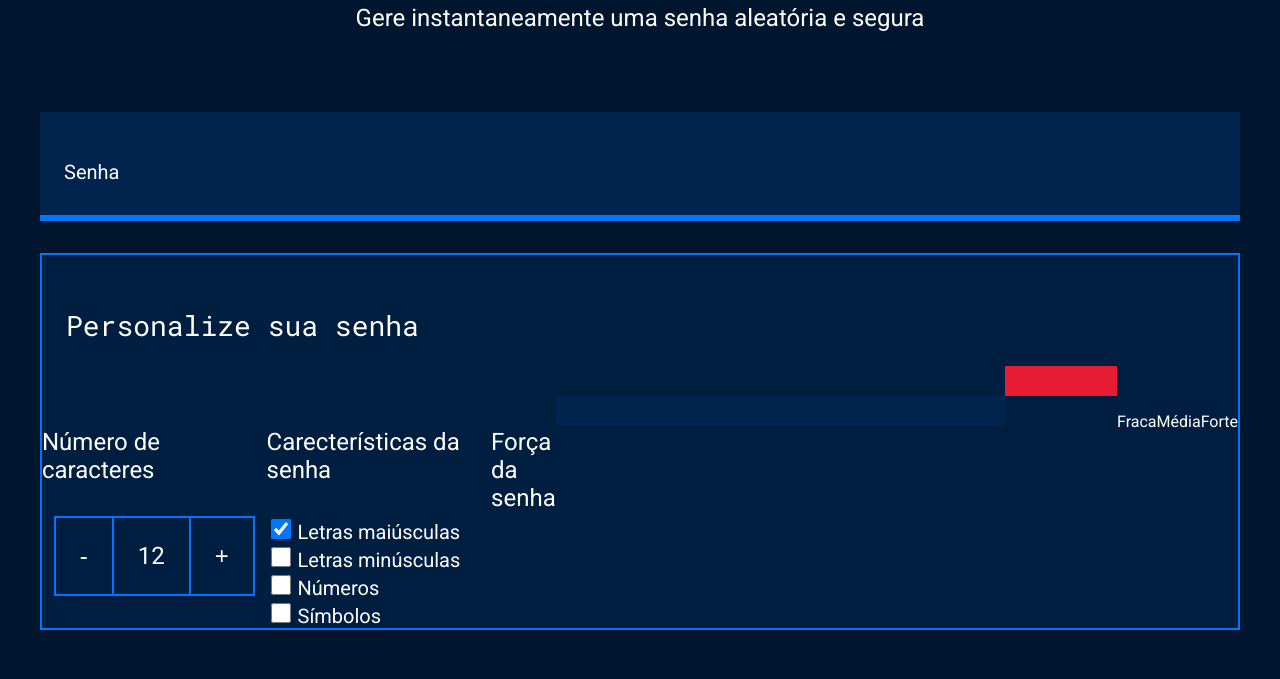
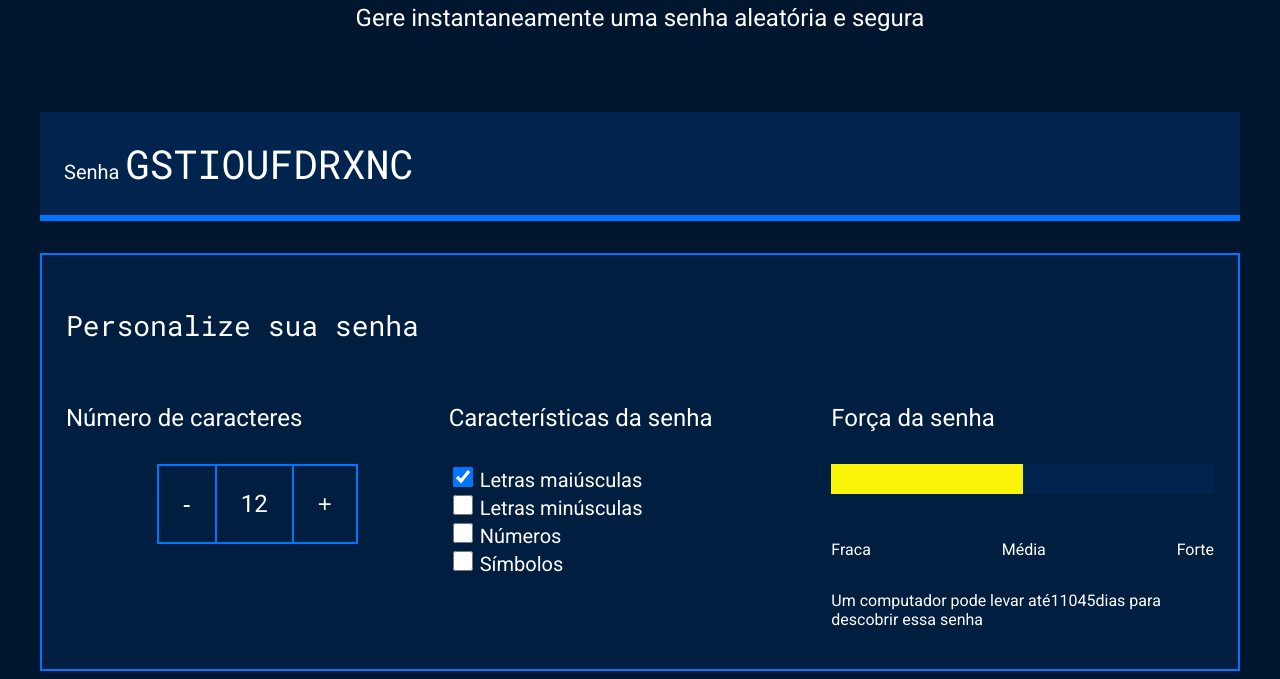
Before and after one commit to DanielHeerdt/Gerador-de-Senha, a plain HTML site: page index.html in a window 1280 px wide. Shown: the part 214-893 px from the top of the page. Before the commit the page ends 852 px from the top, so only its background shows below. Drawn offline with Linux system fonts and the light colour scheme.

Commit message:
Add files via upload

```diff
--- a/index.html
+++ b/index.html
@@ -4,23 +4,20 @@
 <head>
     <meta charset="UTF-8">
     <meta name="viewport" content="width=device-width, initial-scale=1.0">
+    <title>Gerador de senha</title>
     <link rel="stylesheet" href="style.css">
-    <title>Gerador de senha</title>
 </head>
 
 <body>
-
     <section class="conteudo">
         <div class="conteudo-titulo">
             <img src="unlock.svg" alt="cadeado fechado">
             <h2 class="titulo-principal">Gerador de senhas</h2>
             <h3 class="titulo-secundario">Gere instantaneamente uma senha aleatória e segura</h3>
-
         </div>
         <div class="conteudo-senha">
             <label for="senha">Senha</label>
             <input name="senha" type="text" id="campo-senha" readonly>
-
         </div>
         <div class="parametro">
             <h3 class="parametro-titulo">Personalize sua senha</h3>
@@ -29,51 +26,43 @@
                     <h4 class="parametro-senha__titulo">Número de caracteres</h4>
                     <div class="parametro-senha-botoes">
                         <button class="parametro-senha__botao">-</button>
-                        <p class="parametro-senha__texto"> 12</p>
+                        <p class="parametro-senha__texto">12</p>
                         <button class="parametro-senha__botao">+</button>
                     </div>
                 </div>
                 <div class="parametro-senha">
-                    <h4 class="parametro-senha__titulo">Carecterísticas da senha</h4>
-
+                    <h4 class="parametro-senha__titulo">Características da senha</h4>
                     <div class="parametro-senha-checkbox">
                         <input name="maiusculo" type="checkbox" class="checkbox" checked>
                         <label for="maiusculo">Letras maiúsculas</label>
                     </div>
                     <div class="parametro-senha-checkbox">
                         <input name="minusculo" type="checkbox" class="checkbox">
-                        <label for="minusculo"> Letras minúsculas</label>
+                        <label for="minusculo">Letras minúsculas</label>
                     </div>
                     <div class="parametro-senha-checkbox">
-                        <input name="numeros" type="checkbox" class="checkbox">
-                        <label for="numeros">Números</label>
+                        <input name="numero" type="checkbox" class="checkbox">
+                        <label for="numero">Números</label>
                     </div>
                     <div class="parametro-senha-checkbox">
                         <input name="simbolo" type="checkbox" class="checkbox">
                         <label for="simbolo">Símbolos</label>
-
                     </div>
-
-
                 </div>
+                <div class="parametro-senha">
                     <h4 class="parametro-senha__titulo">Força da senha</h4>
-                    <div class="barra"> </div>
+                    <div class="barra"></div>
                     <div class="forca fraca"></div>
                     <div class="parametro-senha-textos">
                         <p>Fraca</p>
                         <p>Média</p>
                         <p>Forte</p>
                     </div>
-
+                    <p class="entropia"></p>
                 </div>
             </div>
-
         </div>
-
     </section>
-
     <script src="main.js"></script>
-
 </body>
-
 </html>
--- a/main.js
+++ b/main.js
@@ -1,38 +1,77 @@
-const numeroSenha = document.querySelector('.parametro-senha__texto ')
-let tamanhoSenha = 12
-numeroSenha.textContent = tamanhoSenha
+const numeroSenha = document.querySelector('.parametro-senha__texto');
+let tamanhoSenha = 12;
+numeroSenha.textContent = tamanhoSenha;
+const letrasMaiusculas = 'ABCDEFGHIJKLMNOPQRSTUVXYWZ';
+const letrasMinusculas = 'abcdefghijklmnopqrstuvxywz';
+const numeros = '0123456789';
+const simbolos = '!@%*?';
+const botoes = document.querySelectorAll('.parametro-senha__botao');
+const campoSenha = document.querySelector('#campo-senha');
+const checkbox = document.querySelectorAll('.checkbox');
+const forcaSenha = document.querySelector('.forca');
 
-const botoes= document.querySelectorAll('.parametro-senha__botao')
-
-botoes[0].onclick = diminuiTamanho
-botoes[1].onclick = aumentaTamanho
+botoes[0].onclick = diminuiTamanho;
+botoes[1].onclick = aumentaTamanho;
 
 function diminuiTamanho() {
-    if(tamanhoSenha > 1 ) {
-        tamanhoSenha--
+    if (tamanhoSenha > 1) {
+        // tamanhoSenha = tamanhoSenha-1;
+        tamanhoSenha--;
     }
-
-    numeroSenha.textContent = tamanhoSenha
+    numeroSenha.textContent = tamanhoSenha;
     geraSenha();
 }
-function aumentaTamanho (){
-    if (tamanhoSenha < 20){
-        tamanhoSenha++
+function aumentaTamanho() {
+    if (tamanhoSenha < 20) {
+        // tamanhoSenha = tamanhoSenha+1;
+        tamanhoSenha++;
     }
-    numeroSenha.textContent = tamanhoSenha
+    numeroSenha.textContent = tamanhoSenha;
     geraSenha();
+}
+
+for (i = 0; i < checkbox.length; i++) {
+    checkbox[i].onclick = geraSenha;
+}
+
+geraSenha();
+
+function geraSenha() {
+    let alfabeto = '';
+    if (checkbox[0].checked) {
+        alfabeto = alfabeto + letrasMaiusculas;
+    }
+    if (checkbox[1].checked) {
+        alfabeto = alfabeto + letrasMinusculas;
+    }
+    if (checkbox[2].checked) {
+        alfabeto = alfabeto + numeros;
+    }
+    if (checkbox[3].checked) {
+        alfabeto = alfabeto + simbolos;
+    }
+    let senha = '';
+    for (let i = 0; i < tamanhoSenha; i++) {
+        let numeroAleatorio = Math.random() * alfabeto.length;
+        numeroAleatorio = Math.floor(numeroAleatorio);
+        senha = senha + alfabeto[numeroAleatorio];
+    }
+    campoSenha.value = senha;
+    classificaSenha(alfabeto.length);
 
 }
-const campoSenha = document.querySelector('#campo-senha');
-    const letrasMaiusculas = 'ABCDEFFGHIJKLMNOPQRSTUVWXYZ';
-    geraSenha();
 
-        function geraSenha(){
-            let senha= '';
-            for (let i = 0 i < tamanhoSenha;i++){
-                let numeroAleatorio = Math.random()*letrasMaiusculas.length;
-                numeroAleatorio = Math.floor (numeroAleatorio);
-                senha = senha + letrasMaiusculas[numeroAleatorio];
-            }
-            campoSenha.value = senha
-        }
+function classificaSenha(tamanhoAlfabeto){
+    let entropia = tamanhoSenha * Math.log2(tamanhoAlfabeto);
+    console.log(entropia);
+    forcaSenha.classList.remove('fraca','media','forte');
+    if (entropia > 57){
+        forcaSenha.classList.add('forte');
+    } else if (entropia > 35 && entropia < 57 ) {
+        forcaSenha.classList.add('media');
+    } else if (entropia <= 35){
+        forcaSenha.classList.add('fraca');
+    }
+    const valorEntropia = document.querySelector('.entropia');
+    valorEntropia.textContent = "Um computador pode levar até" + Math.floor(2**entropia/(100e6*60*60*24)) + "dias para descobrir essa senha";
+}
--- a/style.css
+++ b/style.css
@@ -1,53 +1,47 @@
-@import url('https://fonts.googleapis.com/css2?family=Roboto&display=swap');
+@import url('https://fonts.googleapis.com/css2?family=Roboto&family=Roboto+Mono&display=swap');
 
-@import url('https://fonts.googleapis.com/css2?family=Roboto&family=Roboto+Mono:ital,wght@0,100..700;1,100..700&display=swap');
-
-:root {
+:root{
     --branco: white;
-    --fundo: #00162E;
+    --cor-de-fundo: #00162E;
     --fundo-senha: #00244D;
     --fundo-texto: #001E40;
     --borda: #0075FF;
     --roboto: 'Roboto', sans-serif;
     --roboto-mono: 'Roboto Mono', monospace;
-
 }
 
-* {
+*{
     font-weight: 400;
 }
 
-body {
+body{
     color: var(--branco);
-    background-color: var(--fundo);
+    background-color: var(--cor-de-fundo);
     font-family: var(--roboto);
 }
 
-.titulo-principal {
+.titulo-principal{
     font-family: var(--roboto-mono);
     font-size: 32px;
-
 }
 
-.titulo-secundario {
+.titulo-secundario{
     font-size: 24px;
-
-
 }
 
-.conteudo-titulo {
+.conteudo-titulo{
     text-align: center;
     margin-top: 80px;
 }
 
-.conteudo-senha {
+.conteudo-senha{
+    margin-top: 80px;
     background: var(--fundo-senha);
     padding: 24px;
-    margin-top: 80px;
     border-bottom: 6px solid var(--borda);
 }
 
-#campo-senha {
+#campo-senha{
     background-color: var(--fundo-senha);
     border: none;
     color: var(--branco);
@@ -56,109 +50,103 @@ body {
     width: 70%;
 }
 
-#campo-senha:focus {
+#campo-senha:focus{
     outline: none;
 }
 
-.conteudo {
+.conteudo{
     max-width: 1200px;
     margin: 0 auto;
 }
 
-.parametro {
+.parametro{
     background-color: var(--fundo-texto);
     border: 2px solid var(--borda);
     margin-top: 32px;
-}
-
-.parametro-titulo {
-    font-family: var(--roboto-mono);
-    font-size: 28px;
     padding: 24px;
 }
 
-.parametro-senha__titulo {
-    font-size: 24px;
+.parametro-titulo{
+    font-family: var(--roboto-mono);
+    font-size: 28px;
 }
 
-.parametro-coluna__senha {
+.parametro-senha__titulo{
+    font-size:24px;
+}
+
+.parametro-coluna__senha{
     display: flex;
     flex-direction: column;
     justify-content: center;
 }
-
-.parametro-senha {
+.parametro-senha{
     width: 50%;
     margin: 0 auto;
 }
 
-.parametro-senha-botoes {
+.parametro-senha-botoes{
     display: flex;
     justify-content: center;
 }
 
-.parametro-senha__botao {
+.parametro-senha__botao{
     background-color: var(--fundo-texto);
     color: var(--branco);
     border: 2px solid var(--borda);
     padding: 24px;
     font-size: 24px;
     cursor: pointer;
-
 }
-
-.parametro-senha__texto {
+.parametro-senha__texto{
     padding: 24px;
     border-top: 2px solid var(--borda);
     border-bottom: 2px solid var(--borda);
     margin: 0;
     font-size: 24px;
-
 }
 
-.checkbox {
+label{
+    font-size: 20px;
+}
+
+.checkbox{
     width: 20px;
     height: 20px;
     cursor: pointer;
 }
 
-
-label {
-    font-size: 20px;
-}
-
-.barra {
+.barra{
     background-color: var(--fundo-senha);
     height: 30px;
     width: 100%;
-
 }
 .forca{
     height: 30px;
     position: relative;
     bottom: 30px;
 }
-
-.fraca {
+.fraca{
     width: 25%;
     background-color: #E71B32;
 }
 .media{
-    background-color: #faf408;
+    background-color: #FAF408;
     width: 50%;
 }
 .forte{
-    background-color: #00ff85;
+    background-color: #00FF85;
     width: 100%;
 }
+
 .parametro-senha-textos{
     display: flex;
     justify-content: space-between;
 }
 
-@media screen and (min-width:768px) {
-    .parametro-coluna__senha {
+
+@media screen and (min-width: 768px) {
+    .parametro-coluna__senha{
         flex-direction: row;
     }
-
 }
```
Also changed, not shown: 1 other file.
